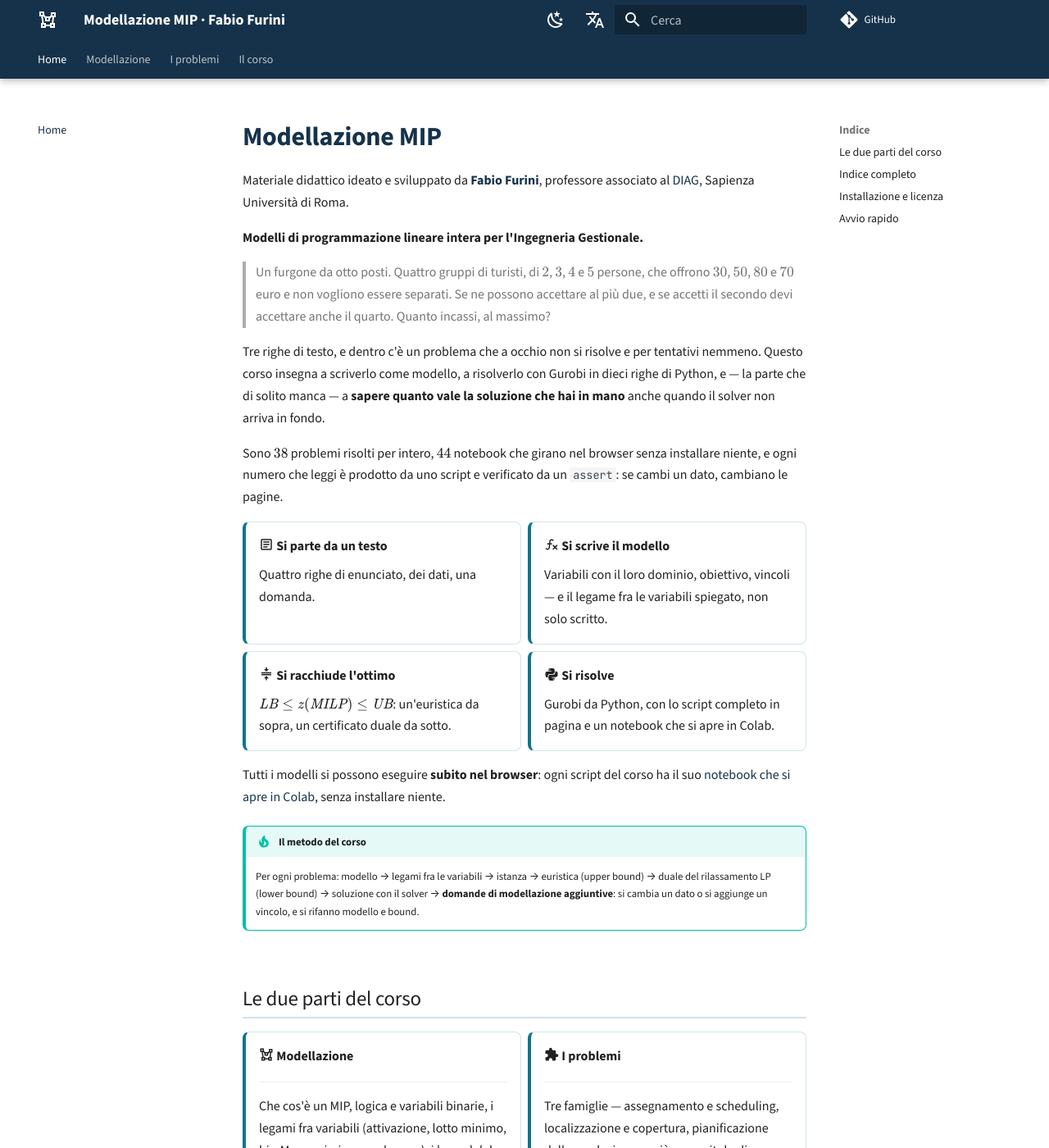
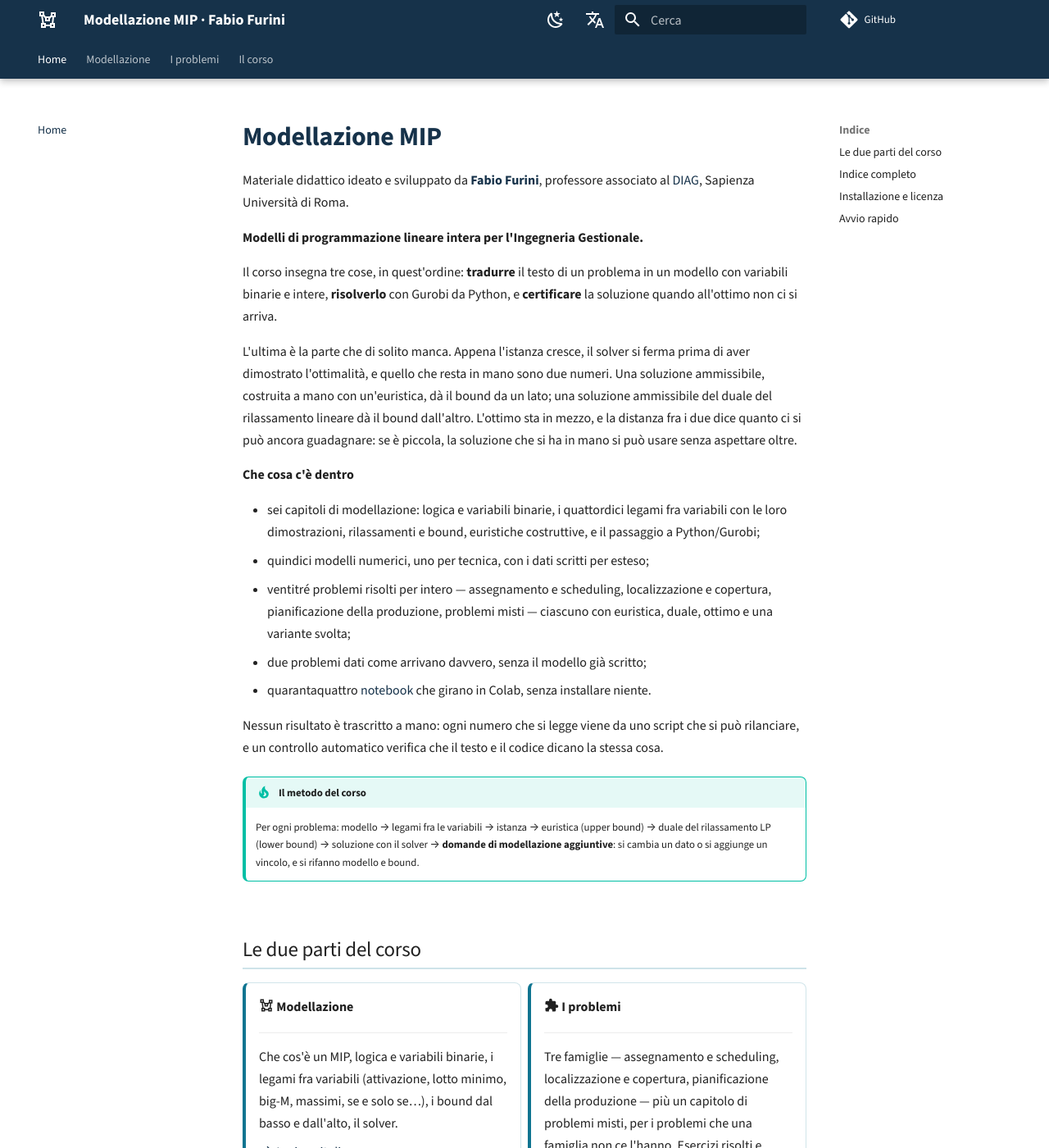
Before and after one commit to fabiofurini/modellazione-mip, an MkDocs documentation site: the page built from docs/index.md, in a window 1280 px wide and 1400 px high. Shown: the whole window at 82% size. Built offline with MkDocs 1.6.1 and Material for MkDocs 9.7.7, drawn with Linux system fonts in a browser that asks for light colours; comment, search, counter and statistics services are not loaded.

Commit message:
La prima pagina dice che cosa contiene il corso
Apriva con un esempio di MIP, non con il corso. Adesso dice in tre righe che
cosa si impara --- tradurre il testo di un problema in un modello, risolverlo
con Gurobi, certificare la soluzione quando all'ottimo non ci si arriva --- e
spiega a che cosa servono i due bound: quando l'istanza cresce il solver si
ferma prima di aver dimostrato l'ottimalita', e quello che resta in mano sono
un'euristica da un lato e una soluzione duale dall'altro, con l'ottimo in mezzo
e la loro distanza a dire quanto ci si puo' ancora guadagnare.

Sotto, l'elenco di che cosa c'e' dentro: i sei capitoli, i quindici modelli
numerici, i ventitre' problemi risolti, i due da modellare, i quarantaquattro
notebook.

Via anche «se cambi un dato, cambiano le pagine», che non voleva dire niente:
adesso dice che nessun risultato e' trascritto a mano.

I numeri scritti come $2$, $3$ dentro la citazione non venivano resi e si
vedevano buchi: la citazione non c'e' piu'.

Co-Authored-By: Claude Opus 5 <noreply@anthropic.com>

```diff
--- a/docs/index.md
+++ b/docs/index.md
@@ -5,47 +5,35 @@ associato al [DIAG](https://www.diag.uniroma1.it/), Sapienza Università di Roma
 
 **Modelli di programmazione lineare intera per l'Ingegneria Gestionale.**
 
-> Un furgone da otto posti. Quattro gruppi di turisti, di $2$, $3$, $4$ e $5$
-> persone, che offrono $30$, $50$, $80$ e $70$ euro e non vogliono essere
-> separati. Se ne possono accettare al più due, e se accetti il secondo devi
-> accettare anche il quarto. Quanto incassi, al massimo?
+Il corso insegna tre cose, in quest'ordine: **tradurre** il testo di un problema
+in un modello con variabili binarie e intere, **risolverlo** con Gurobi da
+Python, e **certificare** la soluzione quando all'ottimo non ci si arriva.
 
-Tre righe di testo, e dentro c'è un problema che a occhio non si risolve e per
-tentativi nemmeno. Questo corso insegna a scriverlo come modello, a risolverlo
-con Gurobi in dieci righe di Python, e — la parte che di solito manca — a
-**sapere quanto vale la soluzione che hai in mano** anche quando il solver non
-arriva in fondo.
+L'ultima è la parte che di solito manca. Appena l'istanza cresce, il solver si
+ferma prima di aver dimostrato l'ottimalità, e quello che resta in mano sono due
+numeri. Una soluzione ammissibile, costruita a mano con un'euristica, dà il
+bound da un lato; una soluzione ammissibile del duale del rilassamento lineare
+dà il bound dall'altro. L'ottimo sta in mezzo, e la distanza fra i due dice
+quanto ci si può ancora guadagnare: se è piccola, la soluzione che si ha in mano
+si può usare senza aspettare oltre.
 
-Sono $38$ problemi risolti per intero, $44$ notebook che girano nel browser
-senza installare niente, e ogni numero che leggi è prodotto da uno script e
-verificato da un `assert`: se cambi un dato, cambiano le pagine.
+**Che cosa c'è dentro**
 
-<div class="grid cards" markdown>
+- sei capitoli di modellazione: logica e variabili binarie, i quattordici legami
+  fra variabili con le loro dimostrazioni, rilassamenti e bound, euristiche
+  costruttive, e il passaggio a Python/Gurobi;
+- quindici modelli numerici, uno per tecnica, con i dati scritti per esteso;
+- ventitré problemi risolti per intero — assegnamento e scheduling,
+  localizzazione e copertura, pianificazione della produzione, problemi misti —
+  ciascuno con euristica, duale, ottimo e una variante svolta;
+- due problemi dati come arrivano davvero, senza il modello già scritto;
+- quarantaquattro [notebook](notebook.md) che girano in Colab, senza
+  installare niente.
 
--   :material-text-box-outline: **Si parte da un testo**
+Nessun risultato è trascritto a mano: ogni numero che si legge viene da uno
+script che si può rilanciare, e un controllo automatico verifica che il testo e
+il codice dicano la stessa cosa.
 
-    Quattro righe di enunciato, dei dati, una domanda.
-
--   :material-function-variant: **Si scrive il modello**
-
-    Variabili con il loro dominio, obiettivo, vincoli — e il legame fra le
-    variabili spiegato, non solo scritto.
-
--   :material-arrow-collapse-vertical: **Si racchiude l'ottimo**
-
-    $\mathit{LB} \le z(\mathit{MILP}) \le \mathit{UB}$: un'euristica da
-    sopra, un certificato duale da sotto.
-
--   :material-language-python: **Si risolve**
-
-    Gurobi da Python, con lo script completo in pagina e un notebook che si
-    apre in Colab.
-
-</div>
-
-Tutti i modelli si possono eseguire **subito nel browser**: ogni script del
-corso ha il suo [notebook che si apre in Colab](notebook.md), senza installare
-niente.
 
 !!! tip "Il metodo del corso"
     Per ogni problema: modello → legami fra le variabili → istanza →
```
